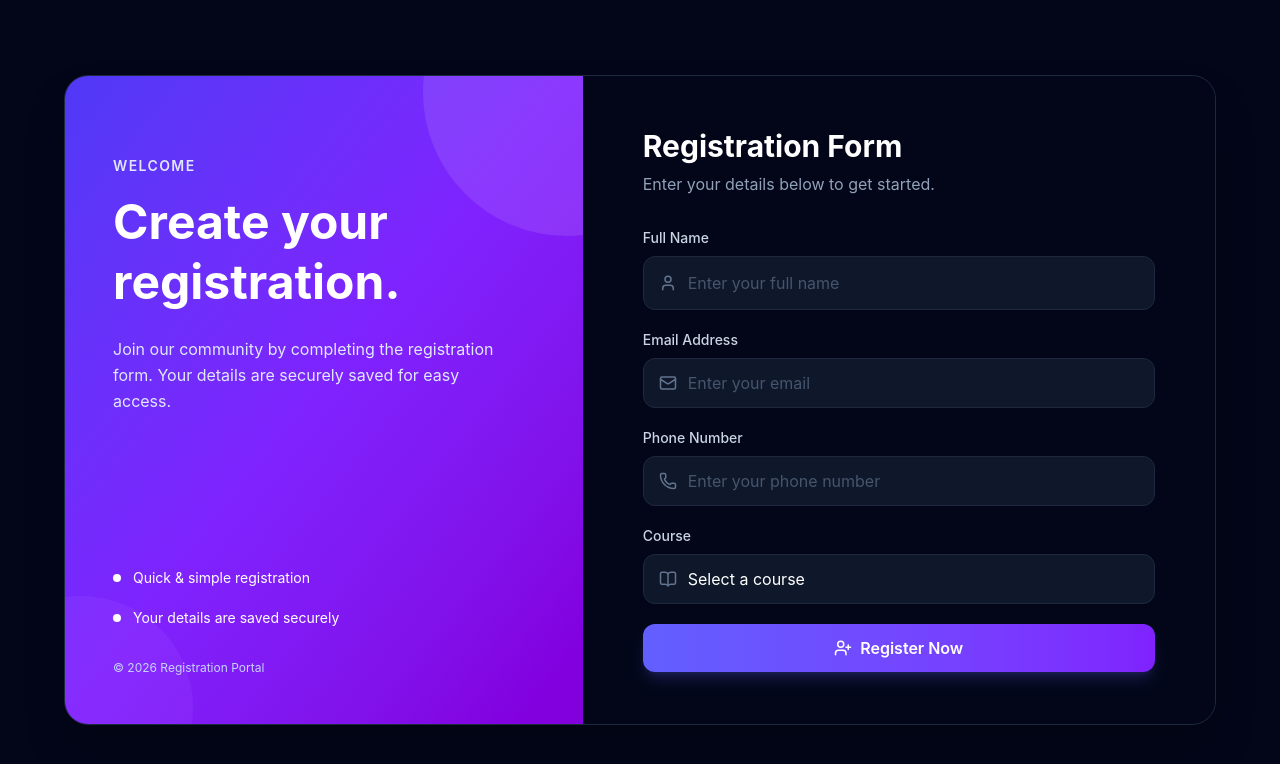
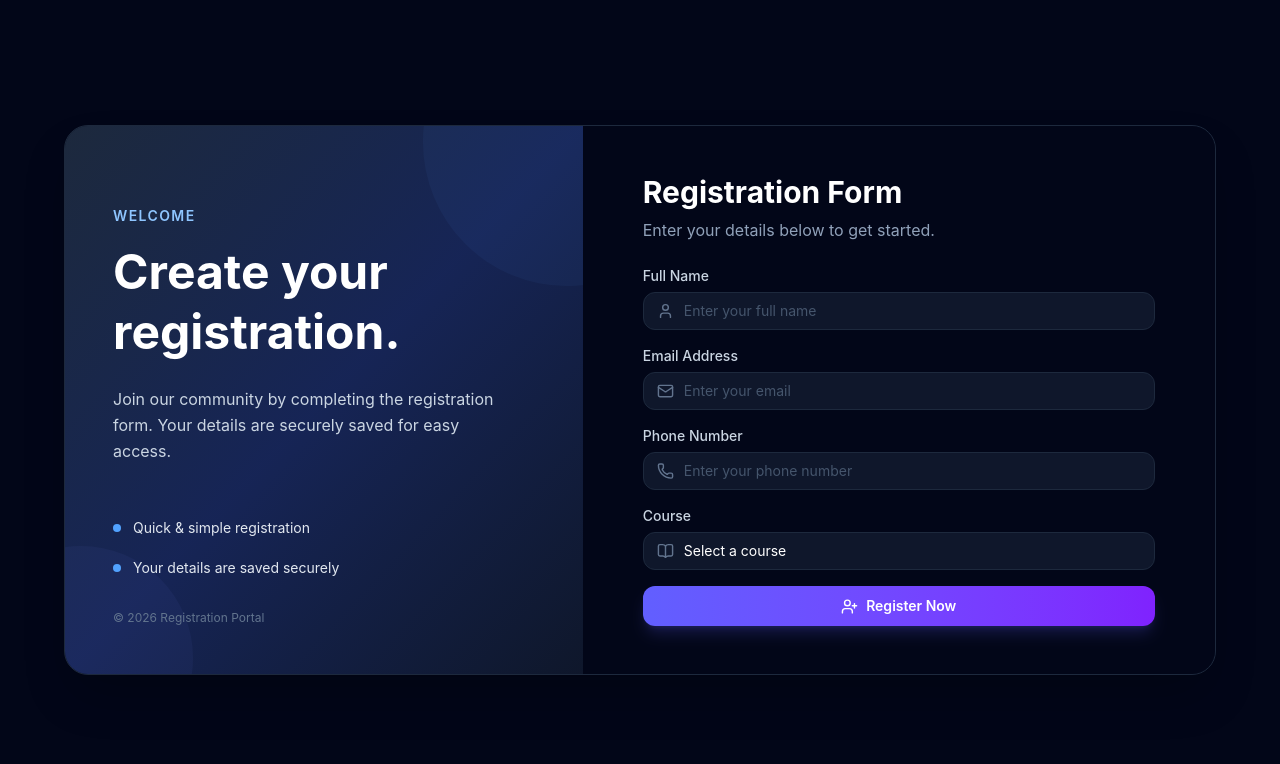
Before and after one commit to judithjoshitha01/reg-form, a React (Vite) app: page /register in a window 1280 px wide. Shown: the top 764 px of the page. Built offline with nearby package versions, Linux system fonts and the light colour scheme.

Commit message:
Update RegistrationForm.jsx

```diff
--- a/src/pages/RegistrationForm.jsx
+++ b/src/pages/RegistrationForm.jsx
@@ -59,20 +59,20 @@ function RegistrationForm() {
     <div className="min-h-screen bg-slate-950 flex items-center justify-center p-3 sm:p-5 md:p-8">
 
       {/* Main Container */}
-      <div className="w-full max-w-6xl min-h-0 md:min-h-[650px] bg-slate-900 rounded-2xl sm:rounded-3xl overflow-hidden border border-slate-800 shadow-2xl flex flex-col md:flex-row">
+      <div className="w-full max-w-6xl bg-slate-900 rounded-2xl sm:rounded-3xl overflow-hidden border border-slate-800 shadow-2xl flex flex-col md:flex-row">
 
         {/* ================= LEFT SIDE ================= */}
-        <div className="relative md:w-[45%] bg-gradient-to-br from-indigo-600 via-violet-600 to-purple-700 p-6 sm:p-8 md:p-12 flex flex-col justify-between overflow-hidden">
+        <div className="relative md:w-[45%] bg-gradient-to-br from-slate-800 via-blue-950 to-slate-900 p-6 sm:p-8 md:p-12 flex flex-col justify-between overflow-hidden">
 
           {/* Background Decorations */}
-          <div className="absolute w-48 h-48 sm:w-64 sm:h-64 md:w-72 md:h-72 bg-white/10 rounded-full -top-24 sm:-top-28 md:-top-32 -right-24 sm:-right-28 md:-right-32" />
+          <div className="absolute w-48 h-48 sm:w-64 sm:h-64 md:w-72 md:h-72 bg-blue-400/5 rounded-full -top-24 sm:-top-28 md:-top-32 -right-24 sm:-right-28 md:-right-32" />
 
-          <div className="absolute w-40 h-40 sm:w-48 sm:h-48 md:w-56 md:h-56 bg-purple-400/10 rounded-full -bottom-20 sm:-bottom-24 -left-20 sm:-left-24" />
+          <div className="absolute w-40 h-40 sm:w-48 sm:h-48 md:w-56 md:h-56 bg-indigo-400/5 rounded-full -bottom-20 sm:-bottom-24 -left-20 sm:-left-24" />
 
           {/* Main Text */}
           <div className="relative z-10 mt-2 sm:mt-4 md:mt-8">
 
-            <p className="text-indigo-100 text-xs sm:text-sm font-semibold tracking-widest mb-3 sm:mb-4">
+            <p className="text-blue-300 text-xs sm:text-sm font-semibold tracking-widest mb-3 sm:mb-4">
               WELCOME
             </p>
 
@@ -82,7 +82,7 @@ function RegistrationForm() {
               registration.
             </h1>
 
-            <p className="text-indigo-100 text-sm sm:text-base mt-4 sm:mt-6 max-w-sm leading-relaxed">
+            <p className="text-slate-300 text-sm sm:text-base mt-4 sm:mt-6 max-w-sm leading-relaxed">
               Join our community by completing the registration form.
               Your details are securely saved for easy access.
             </p>
@@ -93,22 +93,22 @@ function RegistrationForm() {
           <div className="relative z-10 mt-8 sm:mt-10 md:mt-12">
 
             <div className="flex items-center gap-3 mb-4 sm:mb-5">
-              <div className="w-2 h-2 rounded-full bg-white shrink-0" />
+              <div className="w-2 h-2 rounded-full bg-blue-400 shrink-0" />
 
-              <span className="text-white text-xs sm:text-sm">
+              <span className="text-slate-200 text-xs sm:text-sm">
                 Quick & simple registration
               </span>
             </div>
 
             <div className="flex items-center gap-3 mb-4 sm:mb-5">
-              <div className="w-2 h-2 rounded-full bg-white shrink-0" />
+              <div className="w-2 h-2 rounded-full bg-blue-400 shrink-0" />
 
-              <span className="text-white text-xs sm:text-sm">
+              <span className="text-slate-200 text-xs sm:text-sm">
                 Your details are saved securely
               </span>
             </div>
 
-            <p className="text-indigo-200 text-xs mt-6 sm:mt-8">
+            <p className="text-slate-500 text-xs mt-6 sm:mt-8">
               © 2026 Registration Portal
             </p>
 
@@ -121,7 +121,7 @@ function RegistrationForm() {
           <div className="w-full max-w-lg mx-auto">
 
             {/* Form Header */}
-            <div className="mb-6 sm:mb-8">
+            <div className="mb-6">
 
               <h2 className="text-2xl sm:text-3xl font-bold text-white">
                 Registration Form
@@ -136,21 +136,21 @@ function RegistrationForm() {
             {/* Form */}
             <form
               onSubmit={handleSubmit}
-              className="space-y-4 sm:space-y-5"
+              className="space-y-3 sm:space-y-4"
             >
 
               {/* Full Name */}
               <div>
 
-                <label className="block text-xs sm:text-sm font-medium text-slate-300 mb-2">
+                <label className="block text-xs sm:text-sm font-medium text-slate-300 mb-1.5">
                   Full Name
                 </label>
 
                 <div className="relative">
 
                   <User
-                    size={18}
-                    className="absolute left-3.5 sm:left-4 top-1/2 -translate-y-1/2 text-slate-500"
+                    size={17}
+                    className="absolute left-3.5 top-1/2 -translate-y-1/2 text-slate-500"
                   />
 
                   <input
@@ -160,7 +160,7 @@ function RegistrationForm() {
                     value={formData.name}
                     onChange={handleChange}
                     required
-                    className="w-full bg-slate-900 border border-slate-800 text-white placeholder:text-slate-600 rounded-xl py- sm:py-3.5 pl-10 sm:pl-11 pr-4 text-sm sm:text-base outline-none focus:border-indigo-500 focus:ring-4 focus:ring-indigo-500/10 transition"
+                    className="w-full bg-slate-900 border border-slate-800 text-white placeholder:text-slate-600 rounded-xl py-2 pl-10 pr-4 text-sm outline-none focus:border-indigo-500 focus:ring-4 focus:ring-indigo-500/10 transition"
                   />
 
                 </div>
@@ -169,15 +169,15 @@ function RegistrationForm() {
               {/* Email */}
               <div>
 
-                <label className="block text-xs sm:text-sm font-medium text-slate-300 mb-2">
+                <label className="block text-xs sm:text-sm font-medium text-slate-300 mb-1.5">
                   Email Address
                 </label>
 
                 <div className="relative">
 
                   <Mail
-                    size={18}
-                    className="absolute left-3.5 sm:left-4 top-1/2 -translate-y-1/2 text-slate-500"
+                    size={17}
+                    className="absolute left-3.5 top-1/2 -translate-y-1/2 text-slate-500"
                   />
 
                   <input
@@ -187,7 +187,7 @@ function RegistrationForm() {
                     value={formData.email}
                     onChange={handleChange}
                     required
-                    className="w-full bg-slate-900 border border-slate-800 text-white placeholder:text-slate-600 rounded-xl py-2.5 sm:py-3 pl-10 sm:pl-11 pr-4 text-sm sm:text-base outline-none focus:border-violet-500 focus:ring-4 focus:ring-violet-500/10 transition"
+                    className="w-full bg-slate-900 border border-slate-800 text-white placeholder:text-slate-600 rounded-xl py-2 pl-10 pr-4 text-sm outline-none focus:border-violet-500 focus:ring-4 focus:ring-violet-500/10 transition"
                   />
 
                 </div>
@@ -196,15 +196,15 @@ function RegistrationForm() {
               {/* Phone */}
               <div>
 
-                <label className="block text-xs sm:text-sm font-medium text-slate-300 mb-2">
+                <label className="block text-xs sm:text-sm font-medium text-slate-300 mb-1.5">
                   Phone Number
                 </label>
 
                 <div className="relative">
 
                   <Phone
-                    size={18}
-                    className="absolute left-3.5 sm:left-4 top-1/2 -translate-y-1/2 text-slate-500"
+                    size={17}
+                    className="absolute left-3.5 top-1/2 -translate-y-1/2 text-slate-500"
                   />
 
                   <input
@@ -214,7 +214,7 @@ function RegistrationForm() {
                     value={formData.phone}
                     onChange={handleChange}
                     required
-                    className="w-full bg-slate-900 border border-slate-800 text-white placeholder:text-slate-600 rounded-xl py-2.5 sm:py-3 pl-10 sm:pl-11 pr-4 text-sm sm:text-base outline-none focus:border-pink-500 focus:ring-4 focus:ring-pink-500/10 transition"
+                    className="w-full bg-slate-900 border border-slate-800 text-white placeholder:text-slate-600 rounded-xl py-2 pl-10 pr-4 text-sm outline-none focus:border-pink-500 focus:ring-4 focus:ring-pink-500/10 transition"
                   />
 
                 </div>
@@ -223,15 +223,15 @@ function RegistrationForm() {
               {/* Course */}
               <div>
 
-                <label className="block text-xs sm:text-sm font-medium text-slate-300 mb-2">
+                <label className="block text-xs sm:text-sm font-medium text-slate-300 mb-1.5">
                   Course
                 </label>
 
                 <div className="relative">
 
                   <BookOpen
-                    size={18}
-                    className="absolute left-3.5 sm:left-4 top-1/2 -translate-y-1/2 text-slate-500 pointer-events-none"
+                    size={17}
+                    className="absolute left-3.5 top-1/2 -translate-y-1/2 text-slate-500 pointer-events-none"
                   />
 
                   <select
@@ -239,7 +239,7 @@ function RegistrationForm() {
                     value={formData.course}
                     onChange={handleChange}
                     required
-                    className="w-full appearance-none bg-slate-900 border border-slate-800 text-white rounded-xl py-2.5 sm:py-3 pl-10 sm:pl-11 pr-4 text-sm sm:text-base outline-none focus:border-emerald-500 focus:ring-4 focus:ring-emerald-500/10 transition"
+                    className="w-full appearance-none bg-slate-900 border border-slate-800 text-white rounded-xl py-2 pl-10 pr-4 text-sm outline-none focus:border-emerald-500 focus:ring-4 focus:ring-emerald-500/10 transition"
                   >
 
                     <option value="">
@@ -270,9 +270,9 @@ function RegistrationForm() {
               {/* Register Button */}
               <button
                 type="submit"
-                className="w-full mt-2 bg-gradient-to-r from-indigo-500 to-violet-600 text-white font-semibold py-2.5 sm:py-3 rounded-xl flex items-center justify-center gap-2 text-sm sm:text-base shadow-lg shadow-indigo-500/20 hover:shadow-indigo-500/40 hover:-translate-y-0.5 active:translate-y-0 transition duration-200"
+                className="w-full mt-2 bg-gradient-to-r from-indigo-500 to-violet-600 text-white font-semibold py-2.5 rounded-xl flex items-center justify-center gap-2 text-sm shadow-lg shadow-indigo-500/20 hover:shadow-indigo-500/40 hover:-translate-y-0.5 active:translate-y-0 transition duration-200"
               >
-                <UserPlus size={18} />
+                <UserPlus size={17} />
                 Register Now
               </button>
 
@@ -315,7 +315,7 @@ function RegistrationForm() {
             {/* View Registrations */}
             <button
               onClick={() => navigate("/registrations")}
-              className="w-full bg-gradient-to-r from-indigo-500 to-violet-600 text-white font-semibold py-3 sm:py-3.5 rounded-xl text-sm sm:text-base shadow-lg shadow-indigo-500/20 hover:-translate-y-0.5 transition"
+              className="w-full bg-gradient-to-r from-indigo-500 to-violet-600 text-white font-semibold py-3 rounded-xl text-sm shadow-lg shadow-indigo-500/20 hover:-translate-y-0.5 transition"
             >
               View Registrations
             </button>
```
